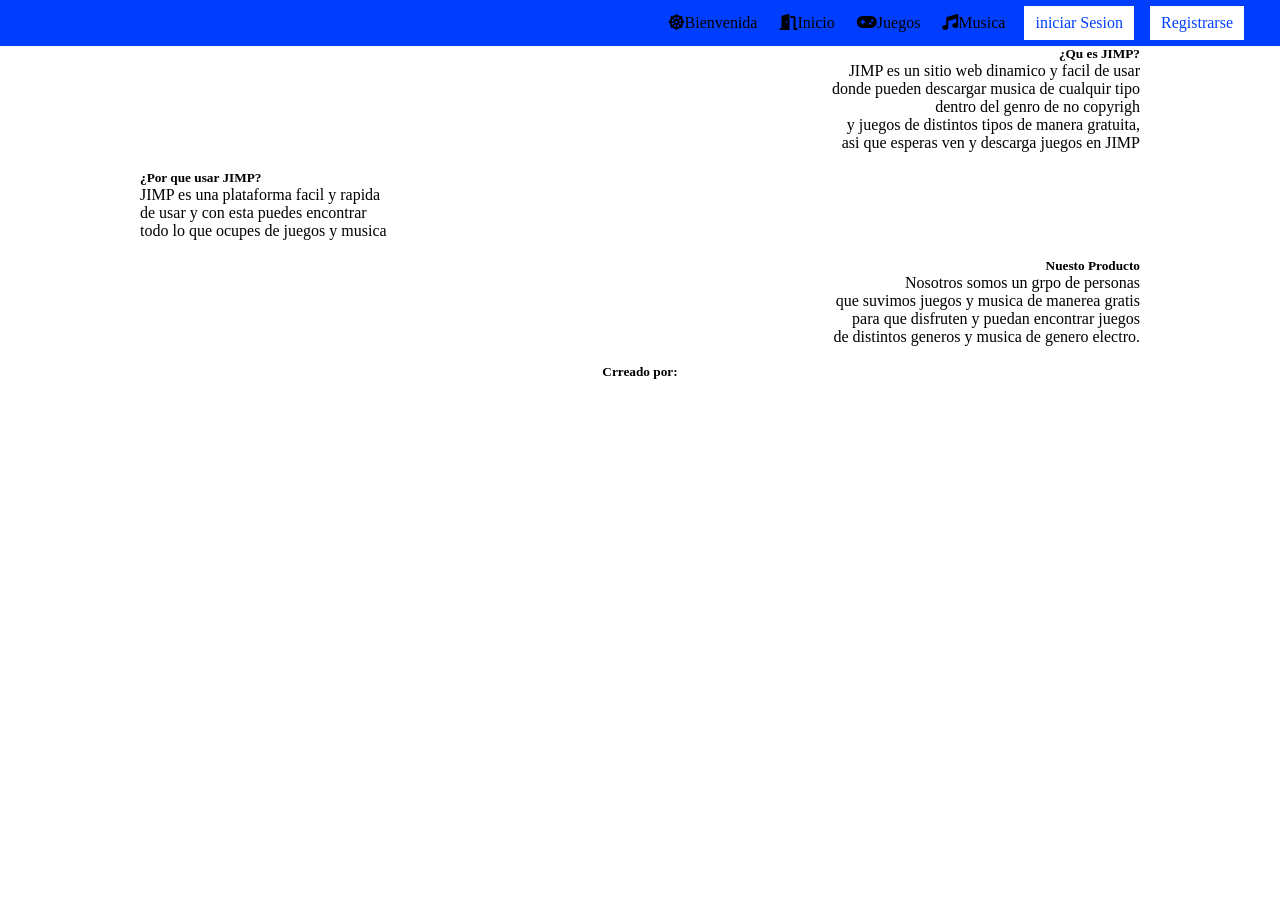
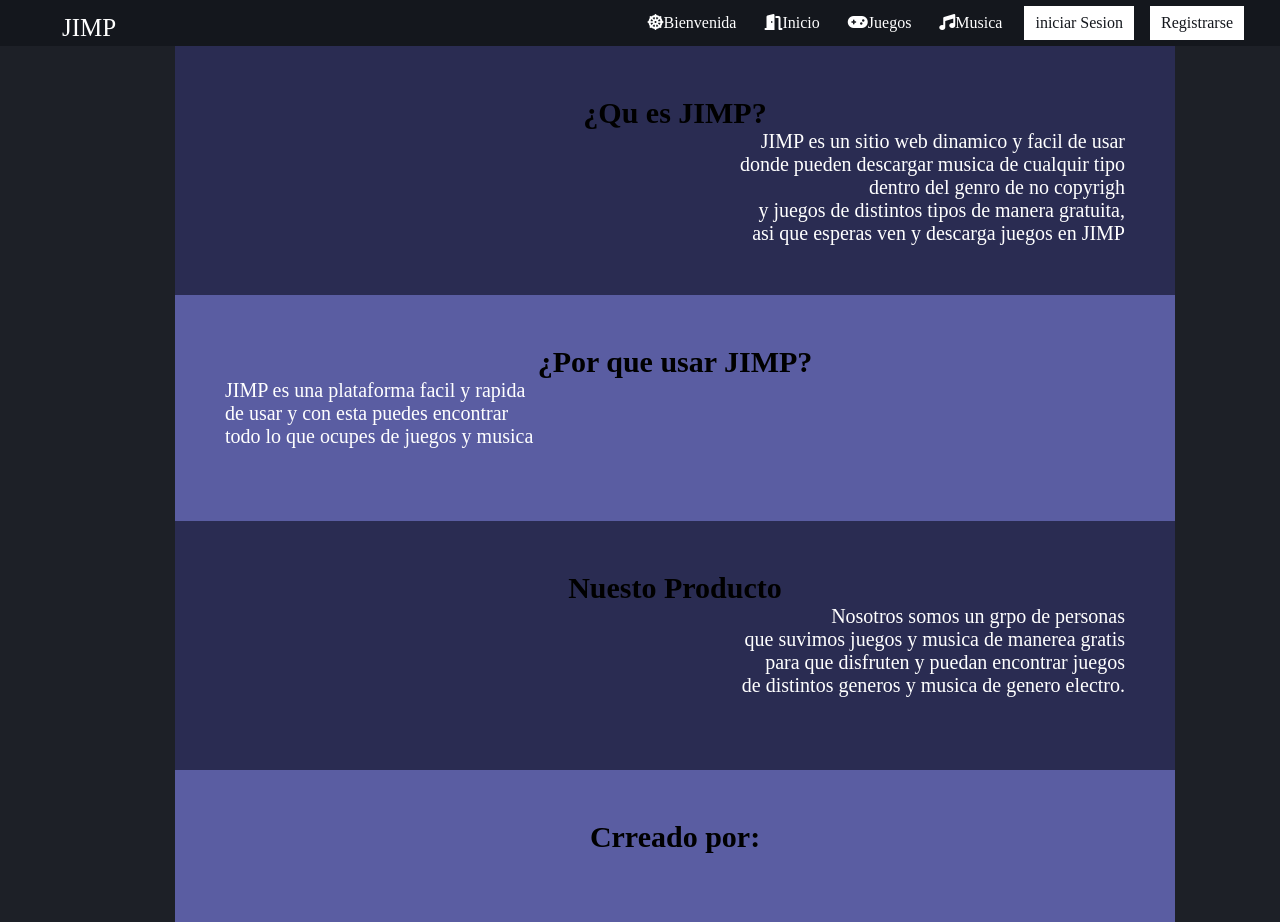
Before and after one commit to alfredo12345136/JIMP-2, a PHP site: page / in a window 1280 px wide. Before the commit the page ends 379 px from the top, so only its background shows below. Run offline with PHP 8.4, Linux system fonts and the light colour scheme; some libraries are stand-ins or nearby versions.

Commit message:
bienvenida v1
primer cambio

```diff
--- a/css/style.css
+++ b/css/style.css
@@ -1,10 +1,19 @@
+:root{
+  --dark:#14171d;
+  --dark-x:#1d2027;
+}
+
+body{
+  background-color:var(--dark-x)
+}
+
 * {
   margin: 0;
   padding: 0;
 }
-
+/*aqui empieza el header*/
 .nav {
-  background-color: rgb(0, 62, 255 );
+  background-color:var(--dark);
   text-align: right;
 }
 
@@ -14,11 +23,11 @@
 
 .nav li {
   display: inline-block;
-  padding: 14px 9px;
+  padding: 14px 12px;
 }
 
 .nav .li-buttons a {
-  color:rgb(0, 62, 255 );
+  color:var(--dark);
   transition: all 0.2s;
 }
 
@@ -31,7 +40,7 @@
 }
 
 .nav .li-buttons:hover{
-    background-color:rgb(0, 62, 255 );
+    background-color:var(--dark);
     margin: 6px;
     padding:6px 9px;
 
@@ -43,28 +52,64 @@
 
 .nav li a {
   text-decoration: none;
-  color: rgb(0, 0, 0);
+  color:#fff;
 }
 
+.jimp{
+  float: left;
+  margin-left:50px;
+  font-size:25px;
+}
+/*aqui termina el header*/
+
+/*aqui empieza el article*/
 .contenido {
   width: 90%;
   max-width: 1000px;
-  margin: auto;
+  margin: auto 175px ;
   overflow: hidden;
+  text-align:center;
 }
 
-.sub-menu {
-  float: right;
+.p{
+  color:#fff;
+  display: inline;
+}
+
+h5{
+  color:rgb(0, 0, 0);
+  text-align:center;
+  font-size: 30px;
 }
 
 .uno {
   text-align: right;
+  background-color: rgb(42, 44, 82);
+  padding:50px;
+  font-size: 20px;
+}
+
+.dos{
+  text-align: left;
+  background-color: rgb(90, 93, 162);
+  font-size: 20px;
+  padding:50px;
 }
 
 .tres {
   text-align: right;
+  background-color: rgb(42, 44, 82);
+  font-size: 20px;
+  padding:50px;
 }
 
 .cuatro {
   text-align: center;
+  background-color: rgb(90, 93, 162);
+  padding:50px;
 }
+
+.uno2{
+  width:200px;
+
+}
--- a/index.html
+++ b/index.html
@@ -15,6 +15,7 @@
         <nav class="nav">
 
             <ul class="ul">
+                <li class="jimp"><a href="">JIMP</a></li>
                 <li><a href=""><i class="fas fa-dharmachakra"></i>Bienvenida</a></li>
                 <li><a href=""><i class="fas fa-door-open"></i>Inicio</a></li>
                 <li><a href=""><i class="fas fa-gamepad"></i>Juegos</a></li>
@@ -32,19 +33,20 @@
     <article class="contenido">
 
         <div class="uno">
+
             <h5>¿Qu es JIMP?</h5>
-            <p>JIMP es un sitio web dinamico y facil de usar<br> donde pueden descargar musica de cualquir tipo<br>
+            <p class="p">JIMP es un sitio web dinamico y facil de usar<br> donde pueden descargar musica de cualquir
+                tipo<br>
                 dentro del genro de no copyrigh<br> y juegos de distintos tipos de manera gratuita,<br> asi que esperas
                 ven y descarga juegos en JIMP<br> </p>
-            <div>
-                <img src="" alt="">
-            </div>
+
         </div>
 
 
         <div class="dos">
             <h5>¿Por que usar JIMP?</h5>
-            <p>JIMP es una plataforma facil y rapida<br> de usar y con esta puedes encontrar<br> todo lo que ocupes de
+            <p class="p">JIMP es una plataforma facil y rapida<br> de usar y con esta puedes encontrar<br> todo lo que
+                ocupes de
                 juegos y musica <br></p>
             <div>
                 <img src="" alt="">
@@ -54,7 +56,8 @@
 
         <div class="tres">
             <h5>Nuesto Producto</h5>
-            <p>Nosotros somos un grpo de personas<br> que suvimos juegos y musica de manerea gratis<br> para que
+            <p class="p">Nosotros somos un grpo de personas<br> que suvimos juegos y musica de manerea gratis<br> para
+                que
                 disfruten y puedan encontrar juegos<br> de distintos generos y musica de genero electro.<br></p>
             <div>
                 <img src="" alt="">
```
Also changed, not shown: img/2.jpg (added).
